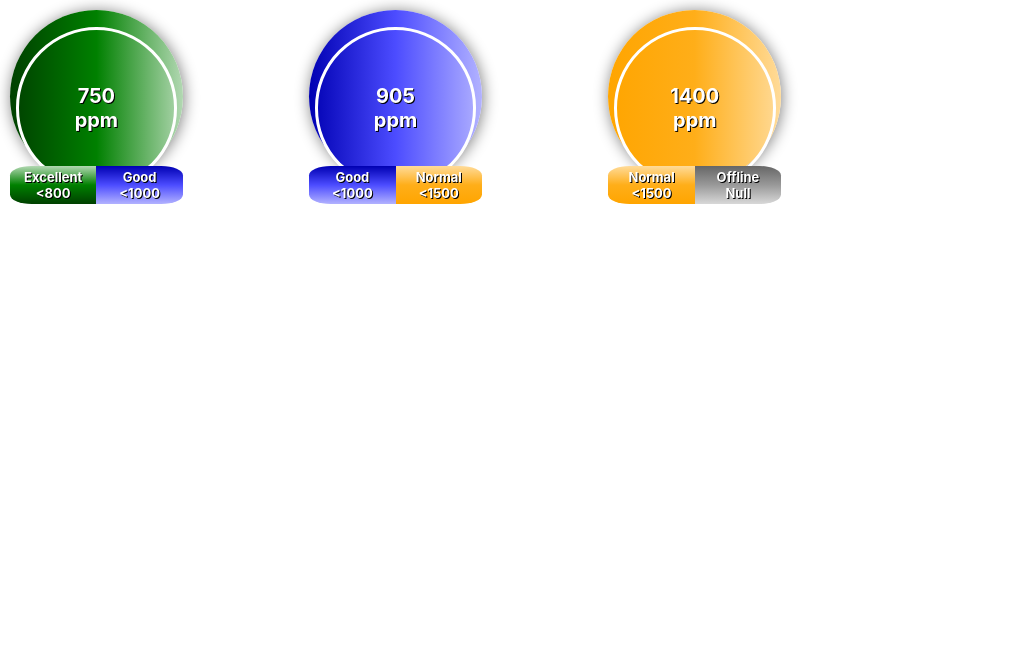
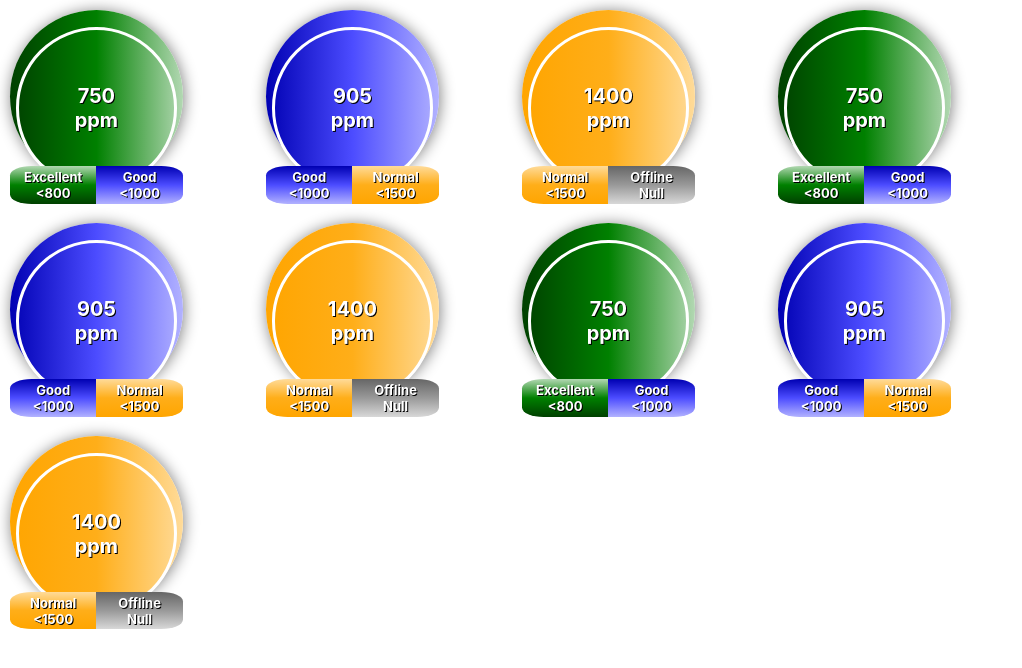
Before and after one commit to Uzair05/innoAir_page, a React (Create React App) app: page / in a window 1280 px wide. Shown: the top 668 px of the page, without its empty margins (0-1022 px from the left). Built offline with nearby package versions, Linux system fonts and the light colour scheme.

Commit message:
dynamic rendering

```diff
--- a/src/App.js
+++ b/src/App.js
@@ -27,6 +27,54 @@ function App() {
       },
       metric: "ppm",
     },
+    {
+      reading: 750,
+      bar: {
+        left: { status: "Excellent", value: "<800" },
+        right: { status: "Good", value: "<1000" },
+      },
+      metric: "ppm",
+    },
+    {
+      reading: 905,
+      bar: {
+        left: { status: "Good", value: "<1000" },
+        right: { status: "Normal", value: "<1500" },
+      },
+      metric: "ppm",
+    },
+    {
+      reading: 1400,
+      bar: {
+        left: { status: "Normal", value: "<1500" },
+        right: { status: "Offline", value: null },
+      },
+      metric: "ppm",
+    },
+    {
+      reading: 750,
+      bar: {
+        left: { status: "Excellent", value: "<800" },
+        right: { status: "Good", value: "<1000" },
+      },
+      metric: "ppm",
+    },
+    {
+      reading: 905,
+      bar: {
+        left: { status: "Good", value: "<1000" },
+        right: { status: "Normal", value: "<1500" },
+      },
+      metric: "ppm",
+    },
+    {
+      reading: 1400,
+      bar: {
+        left: { status: "Normal", value: "<1500" },
+        right: { status: "Offline", value: null },
+      },
+      metric: "ppm",
+    },
   ];
   return <DisplayBoard items={items} />;
 }
```
